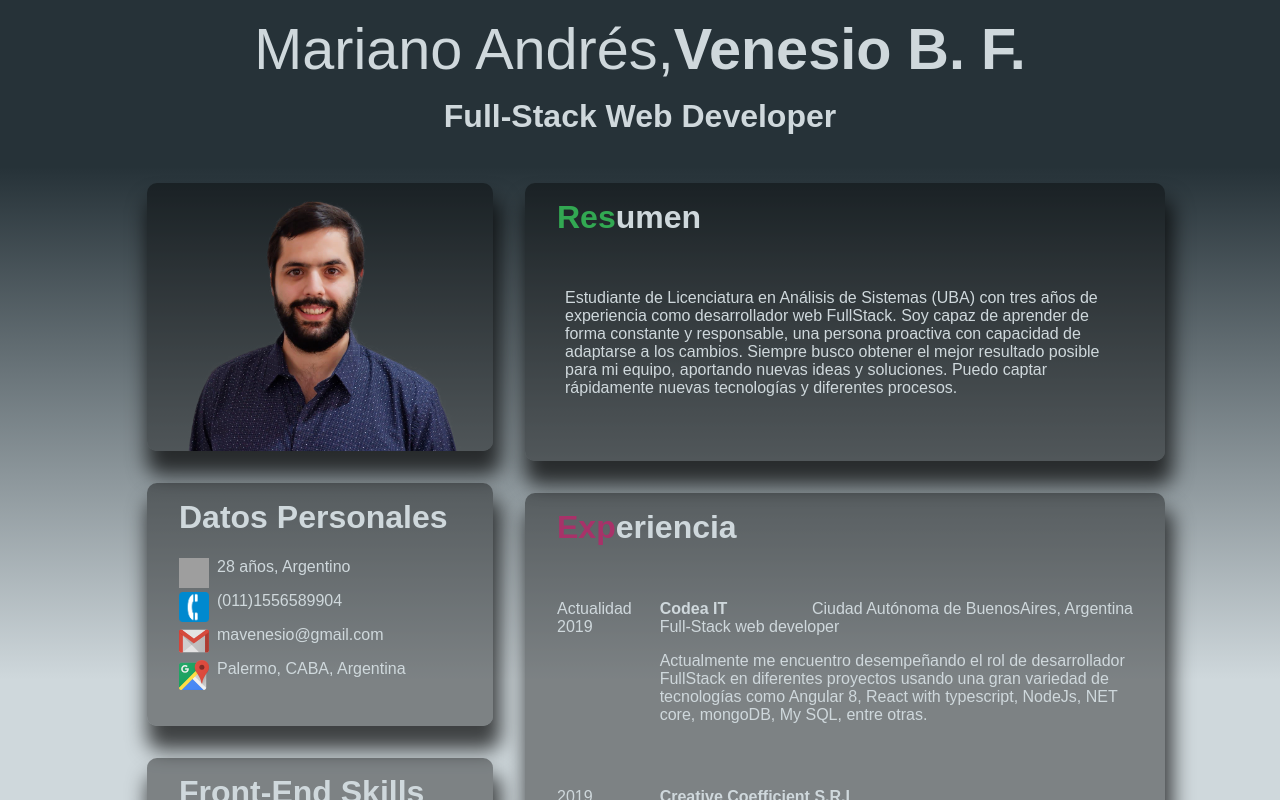
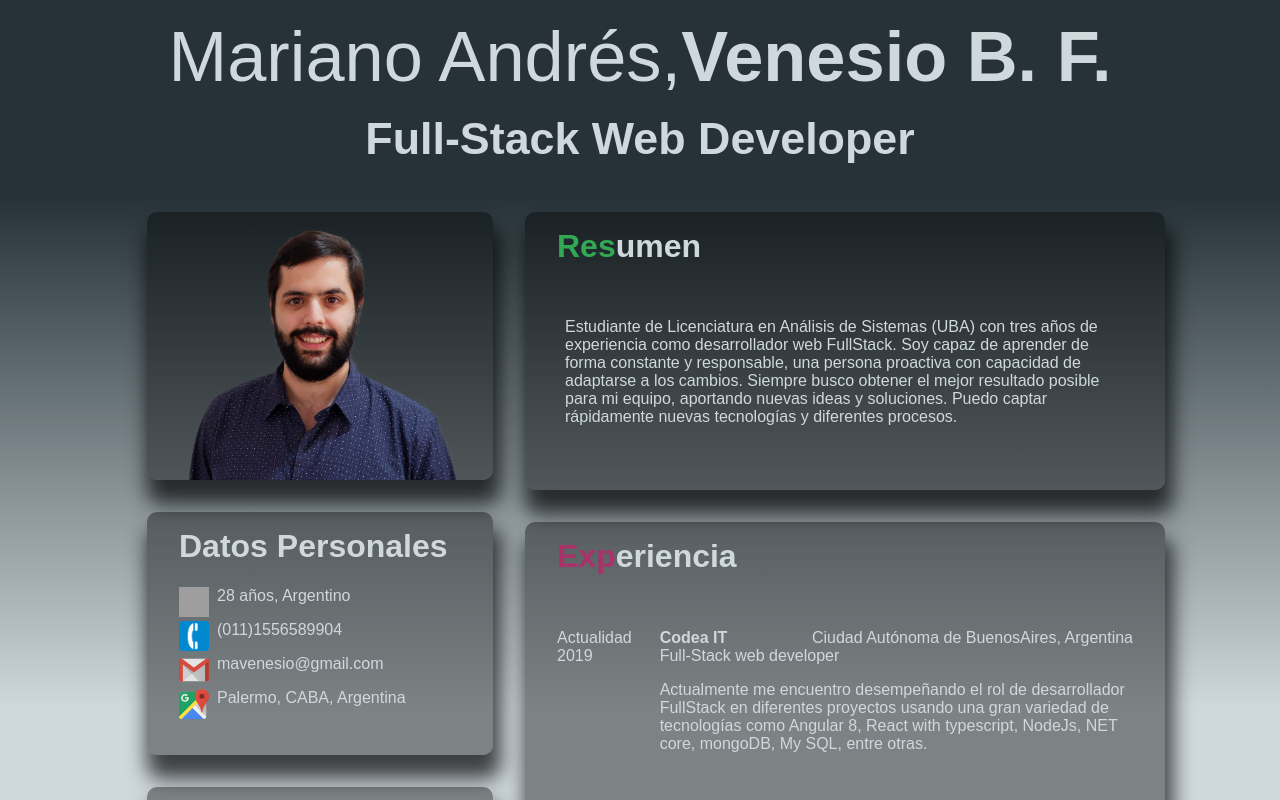
Before and after one commit to mavenesio/cv-online, a React (Create React App) app: page / in a window 1280 px wide. Shown: the top 800 px of the page. Built offline with nearby package versions, Linux system fonts and the light colour scheme; grey boxes are pictures that could not be loaded.

Commit message:
change header and subtitleHeader font size

```diff
--- a/src/constants/DarkTheme.js
+++ b/src/constants/DarkTheme.js
@@ -13,8 +13,8 @@ const darkTheme = {
     },
     fonts: ["sans-serif", "Roboto"],
     fontSizes: {
-      header:"4.5vw",
-      headerSubtitle: "2.5vw",
+      header:"5.5vw",
+      headerSubtitle: "3.5vw",
       normal:"20px",
     },
     fontWeight: {
```
